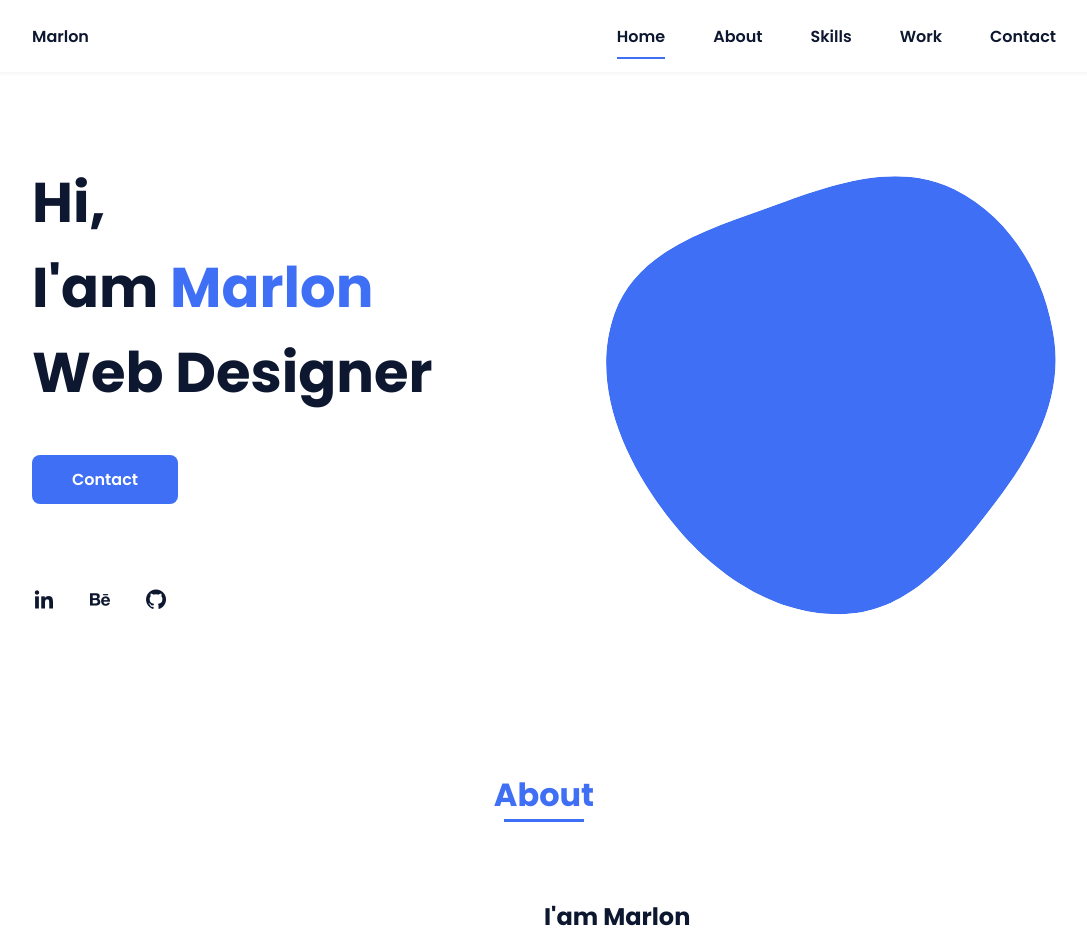
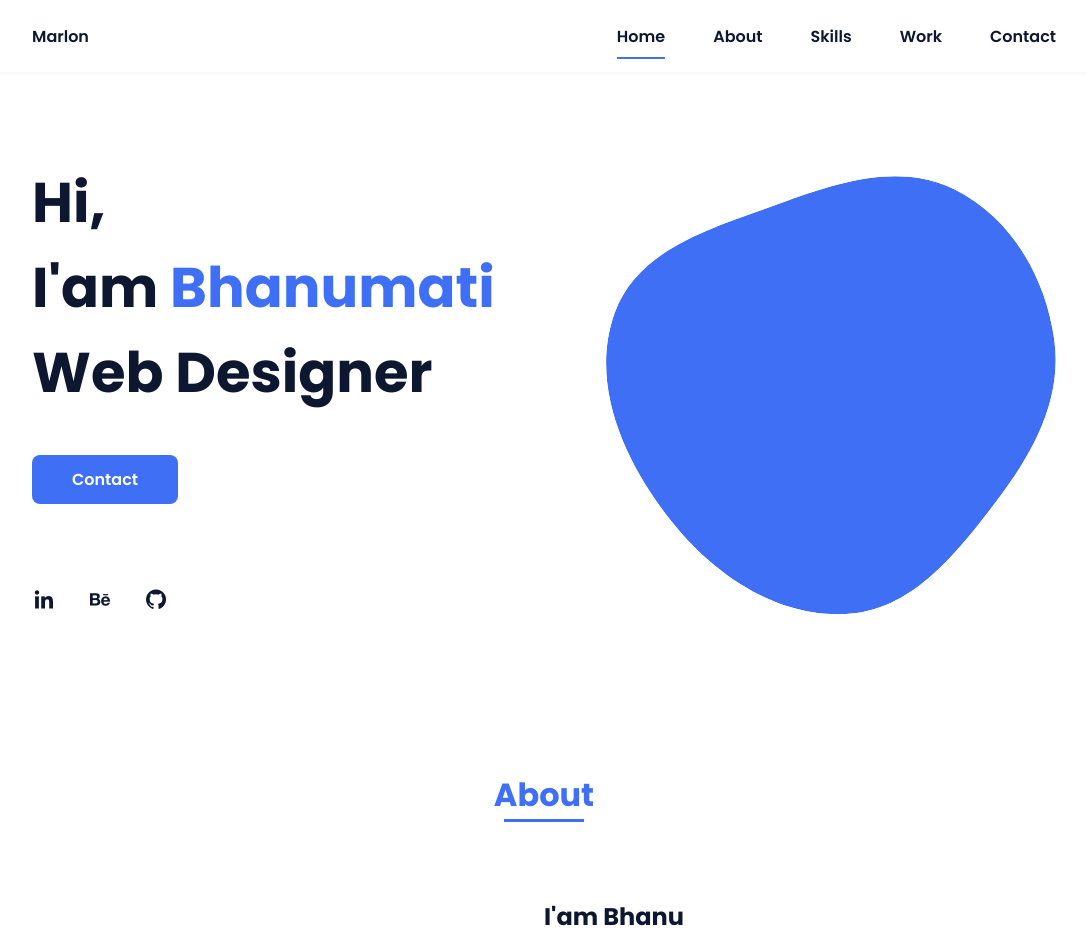
Before and after one commit to Arka-Shade/Arka-Shade, a plain HTML site: page index.html in a window 1280 px wide. Shown: the top 947 px of the page, without its empty margins (96-1183 px from the left). Drawn offline with nearby package versions, Linux system fonts and the light colour scheme.

Commit message:
Update index.html

```diff
--- a/index.html
+++ b/index.html
@@ -39,7 +39,7 @@
             <!--===== HOME =====-->
             <section class="home bd-grid" id="home">
                 <div class="home__data">
-                    <h1 class="home__title">Hi,<br>I'am <span class="home__title-color">Marlon</span><br> Web Designer</h1>
+                    <h1 class="home__title">Hi,<br>I'am <span class="home__title-color">Bhanumati</span><br> Web Designer</h1>
 
                     <a href="#" class="button">Contact</a>
                 </div>
@@ -73,7 +73,7 @@
                     </div>
 
                     <div>
-                        <h2 class="about__subtitle">I'am Marlon</h2>
+                        <h2 class="about__subtitle">I'am Bhanu</h2>
                         <p class="about__text">Lorem, ipsum dolor sit amet consectetur adipisicing elit. Voluptate cum expedita quo culpa tempora, assumenda, quis fugiat ut voluptates soluta, aut earum nemo recusandae cumque perferendis! Recusandae alias accusamus atque.</p>
                     </div>
                 </div>
```
